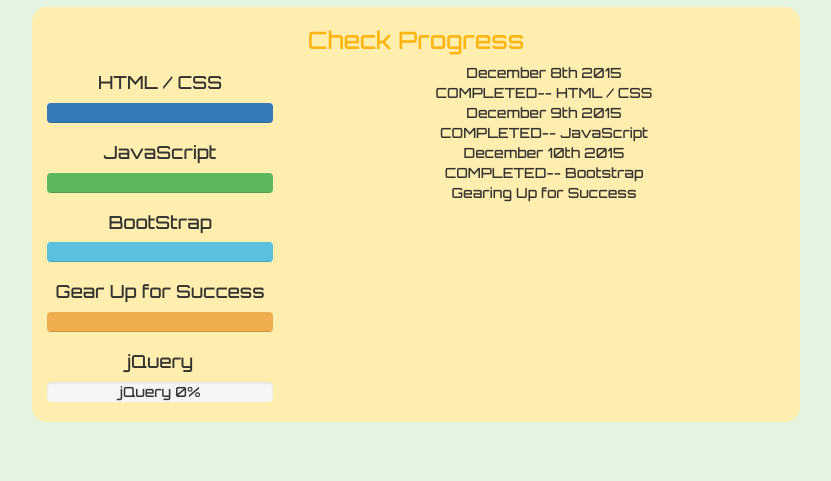
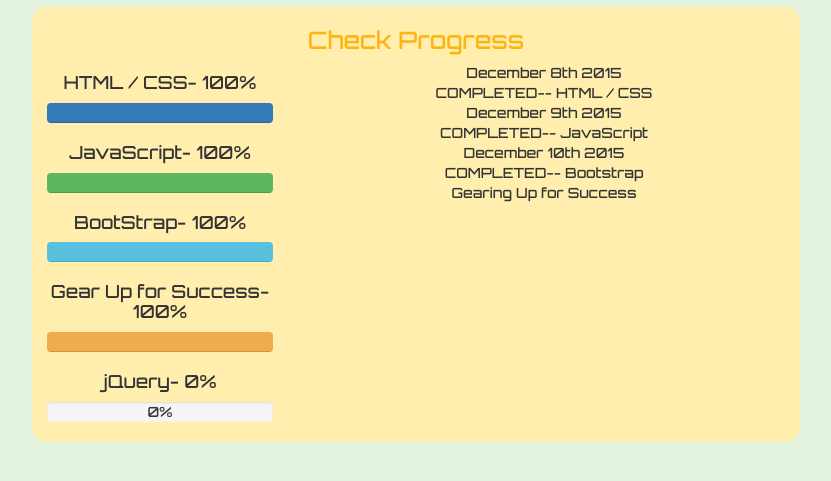
Before and after one commit to EmilyGarcia/emilygarcia.github.io, a plain HTML site: page index.html in a window 1280 px wide. Shown: the part 105-586 px from the top of the page, without its empty margins (224-1055 px from the left). Drawn offline with nearby package versions, Linux system fonts and the light colour scheme.

```diff
--- a/index.html
+++ b/index.html
@@ -25,7 +25,7 @@
 		<div class="row">
 		<h3 class="orange-text text-center">Check Progress</h3>
 	        <div class="col-md-4 text-center">
-	        	<h4>HTML / CSS</h4>
+	        	<h4>HTML / CSS- 100%</h4>
 	            <div class="progress">
 	                <div class="progress-bar pixel-text" role="progressbar" aria-valuenow="100" aria-valuemin="0" aria-valuemax="100" style="width: 100%;">
 	                    <span class="sr-only">100% Complete</span>
@@ -33,7 +33,7 @@
 	                <span class="progress-type pixel-text">HTML / CSS</span>
 	                <span class="progress-completed">100%</span>
 	            </div>
-	            <h4>JavaScript</h4>
+	            <h4>JavaScript- 100%</h4>
 	            <div class="progress text-center pixel-text">
 	                <div class="progress-bar progress-bar-success" role="progressbar" aria-valuenow="100" aria-valuemin="0" aria-valuemax="100" style="width: 100%">
 	                    <span class="sr-only">100% Complete (success)</span>
@@ -42,7 +42,7 @@
 	                <span class="progress-type sr-only">JavaScript</span>
 	                <span class="progress-completed">100%</span>
 	            </div>
-	            <h4>BootStrap</h4>
+	            <h4>BootStrap- 100%</h4>
 	            <div class="progress">
 	                <div class="progress-bar progress-bar-info" role="progressbar" aria-valuenow="100" aria-valuemin="0" aria-valuemax="100" style="width: 100%">
 	                    <span class="sr-only">100% Complete (info)</span>
@@ -50,7 +50,7 @@
 	                <span class="progress-type">BootStrap</span>
 	                <span class="progress-completed">100%</span>
 	            </div>
-	            <h4>Gear Up for Success</h4>
+	            <h4>Gear Up for Success- 100%</h4>
 	            <div class="progress">
 	                <div class="progress-bar progress-bar-warning" role="progressbar" aria-valuenow="100" aria-valuemin="0" aria-valuemax="100" style="width: 100%">
 	                    <span class="sr-only">100% Complete (warning)</span>
@@ -58,12 +58,11 @@
 	                <span class="progress-type">Gear Up for Success</span>
 	                <span class="progress-completed">100%</span>
 	            </div>
-	            <h4>jQuery</h4>
+	            <h4>jQuery- 0%</h4>
 	            <div class="progress">
 	                <div class="progress-bar progress-bar-danger" role="progressbar" aria-valuenow="0" aria-valuemin="0" aria-valuemax="100" style="width: 0%">
 	                    <span class="sr-only">0% Complete (danger)</span>
 	                </div>
-	                <span class="progress-type">jQuery</span>
 	                <span class="progress-completed">0%</span>
 	            </div>
 	        </div>
```
